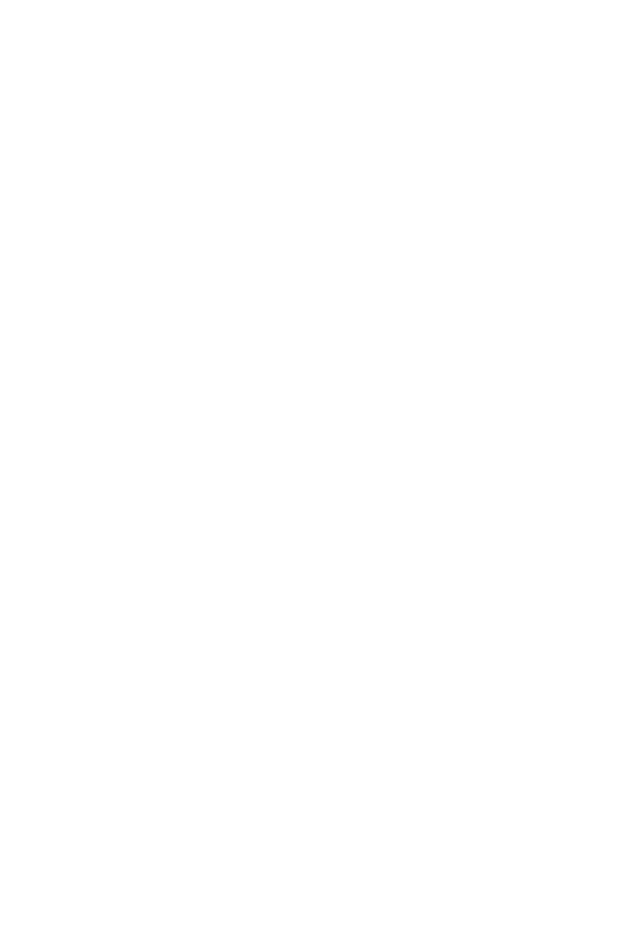
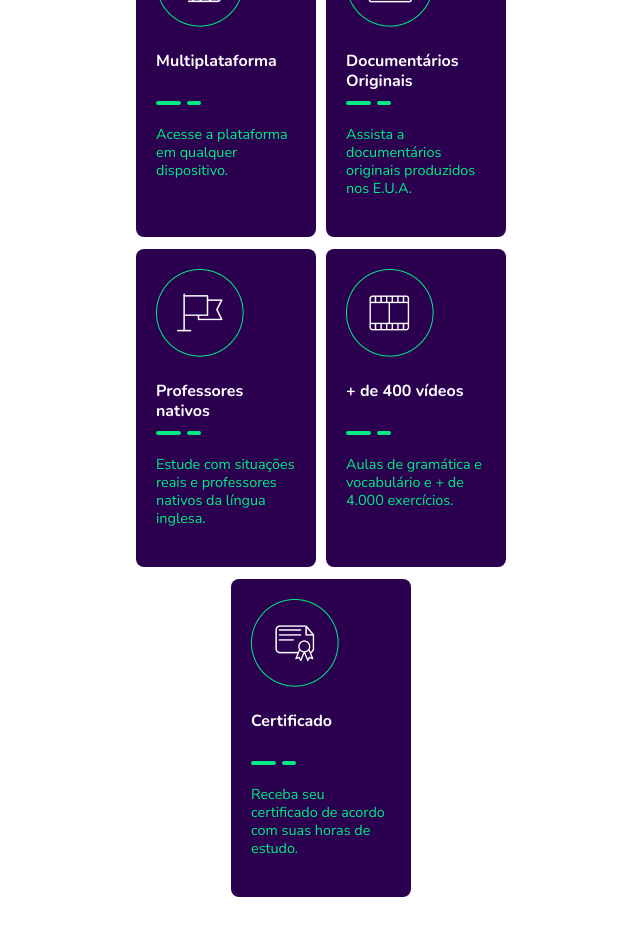
Before and after one commit to mateuscnh/wiseup-clone, a React (Create React App) app: page / in a window 1280 px wide. Shown: the part 1320-2256 px from the top of the page, without its empty margins (319-959 px from the left). Before the commit the page ends 1143 px from the top, so only its background shows below. Built offline with nearby package versions, Linux system fonts and the light colour scheme.

Commit message:
feat: benefits implemented.

```diff
--- a/src/assets/styles/GlobalStyles.js
+++ b/src/assets/styles/GlobalStyles.js
@@ -11,6 +11,7 @@ export default createGlobalStyle`
     html, body{
         height: 100%;
         color: ${props => props.theme.colors.primary};
+        scroll-behavior: smooth;
     }
 
     h1, span{
@@ -27,7 +28,8 @@ export default createGlobalStyle`
     p{
         font-family: 'Nunito Sans', sans-serif;
         font-weight: 400;
-        line-height: 20px;
+        line-height: 24px;
+        font-size: 1.1rem;
     }
 
     a{
--- a/src/assets/styles/Theme.js
+++ b/src/assets/styles/Theme.js
@@ -3,7 +3,7 @@ export default {
     colors: {
         primary: '#2a004f',
         secondary: '#00EB84',
-        text_light: '#ffffff',
+        text: '#ffffff',
         background_primary: '#180a29',
         background_secondary: '#e5e5e5'
     }
--- /dev/null
+++ b/src/components/Benefits/Boxe/index.jsx
@@ -0,0 +1,19 @@
+import React from 'react';
+
+import { Container, Lines } from './styles';
+
+function Boxe({ icon, title, description }) {
+    return (
+        <Container>
+            <img src={icon} alt="" />
+            <h1>{title}</h1>
+            <Lines>
+                <span />
+                <span />
+            </Lines>
+            <p>{description}</p>
+        </Container>
+    );
+}
+
+export default Boxe;
--- /dev/null
+++ b/src/components/Benefits/Boxe/styles.js
@@ -0,0 +1,58 @@
+import styled from 'styled-components';
+
+export const Container = styled.div`
+    padding: 20px;
+    margin-bottom: 12px;
+    max-width: 180px;
+    min-height: 280px;
+
+    border-radius: 8px;
+
+    background-color: ${props => props.theme.colors.primary};
+
+    text-align: left;
+    color: ${props => props.theme.colors.text};
+
+    h1{
+        margin-top: 20px;
+        height: 40px;
+
+        font-size: 1rem;
+        line-height: 20px;
+    }
+
+    p{
+        font-size: 0.9rem;
+        line-height: 18px;
+        color: ${props => props.theme.colors.secondary};
+    }
+`;
+
+export const Lines = styled.div`
+    display: flex;
+    margin-top: 10px;
+
+    span{
+        margin-right: 6px;
+        width: 25px;
+        height: 4px;
+
+        background-color: ${props => props.theme.colors.secondary};
+        border-radius: 10px;
+    }
+
+    span + span{
+        width: 14px;
+    }
+
+
+`
+export const Line_2 = styled.div`
+    position: relative;
+    width: 25px;
+    height: 4px;
+
+    border-radius: 10px;
+
+    background-color: ${props => props.theme.colors.secondary};
+`
--- a/src/components/Benefits/index.jsx
+++ b/src/components/Benefits/index.jsx
@@ -1,13 +1,58 @@
 import React from 'react';
 
-import { Container, Title } from './styles';
+import { Container, BoxesBenefits } from './styles';
+import Boxe from './Boxe';
+
+import icon_multiplataforma from '../../assets/images/online/icon-multiplataforma.png';
+import icon_documentario from '../../assets/images/online/icon-documentario.png';
+import icon_bandeira from '../../assets/images/online/icon-bandeira.png';
+import icon_video from '../../assets/images/online/icon-video.png';
+import icon_certificado from '../../assets/images/online/icon-certificado.png';
 
 function Benefits() {
+    const data = [
+        {
+            id: 1,
+            icon: icon_multiplataforma,
+            title: 'Multiplataforma',
+            description: 'Acesse a plataforma em qualquer dispositivo.'
+        },
+        {
+            id: 2,
+            icon: icon_documentario,
+            title: 'Documentários Originais',
+            description: 'Assista a documentários originais produzidos nos E.U.A.'
+        },
+        {
+            id: 3,
+            icon: icon_bandeira,
+            title: 'Professores nativos',
+            description: 'Estude com situações reais e professores nativos da língua inglesa.'
+        },
+        {
+            id: 4,
+            icon: icon_video,
+            title: '+ de 400 vídeos',
+            description: 'Aulas de gramática e vocabulário e + de 4.000 exercícios.'
+        },
+        {
+            id: 5,
+            icon: icon_certificado,
+            title: 'Certificado',
+            description: 'Receba seu certificado de acordo com suas horas de estudo.'
+        },
+    ]
     return (
-        <Container>
-            <Title className="content">
+        <Container id="benefits">
+            <div className="content">
                 <h1>Só quem é aluno <span>Wise Up Online</span> estuda assim:</h1>
-            </Title>
+                <p>O Wise Up Online é um curso de inglês com um método inovador e diferente de escolas de ensino. Estude onde quiser com conteúdos exclusivos.</p>
+            </div>
+            <BoxesBenefits className="content">
+                {data.map(boxe =>
+                    <Boxe key={boxe.id} icon={boxe.icon} title={boxe.title} description={boxe.description} />
+                )}
+            </BoxesBenefits>
         </Container>
     );
 }
--- a/src/components/Benefits/styles.js
+++ b/src/components/Benefits/styles.js
@@ -2,9 +2,14 @@ import styled from 'styled-components';
 
 export const Container = styled.div`
     padding: 40px 0;
-    background-color: red;
     text-align: center;
+    p{
+        margin: 20px 0;
+    }
 `;
 
-export const Title = styled.div`
+export const BoxesBenefits = styled.div`
+    display: flex;
+    flex-wrap: wrap;
+    justify-content: space-around;
 `
--- a/src/components/Hero/styles.js
+++ b/src/components/Hero/styles.js
@@ -10,13 +10,12 @@ export const Container = styled.div`
 
 export const Content = styled.div`
     text-align: center;
-    color: ${props => props.theme.colors.text_light};
+    color: ${props => props.theme.colors.text};
 `;
 
 export const InfoHero = styled.div`
     p{
         margin: 15px 20px 30px 20px;
-        font-size: 1.1rem;
     }
 `;
 
```
